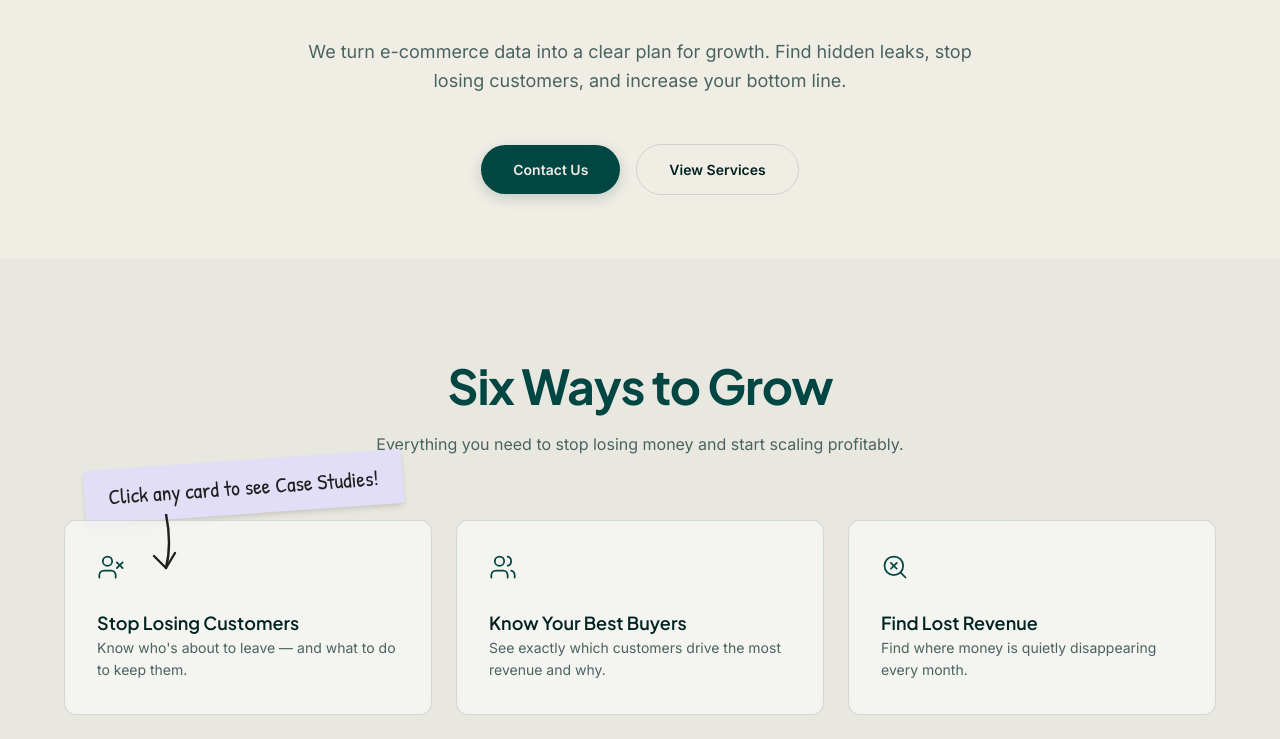
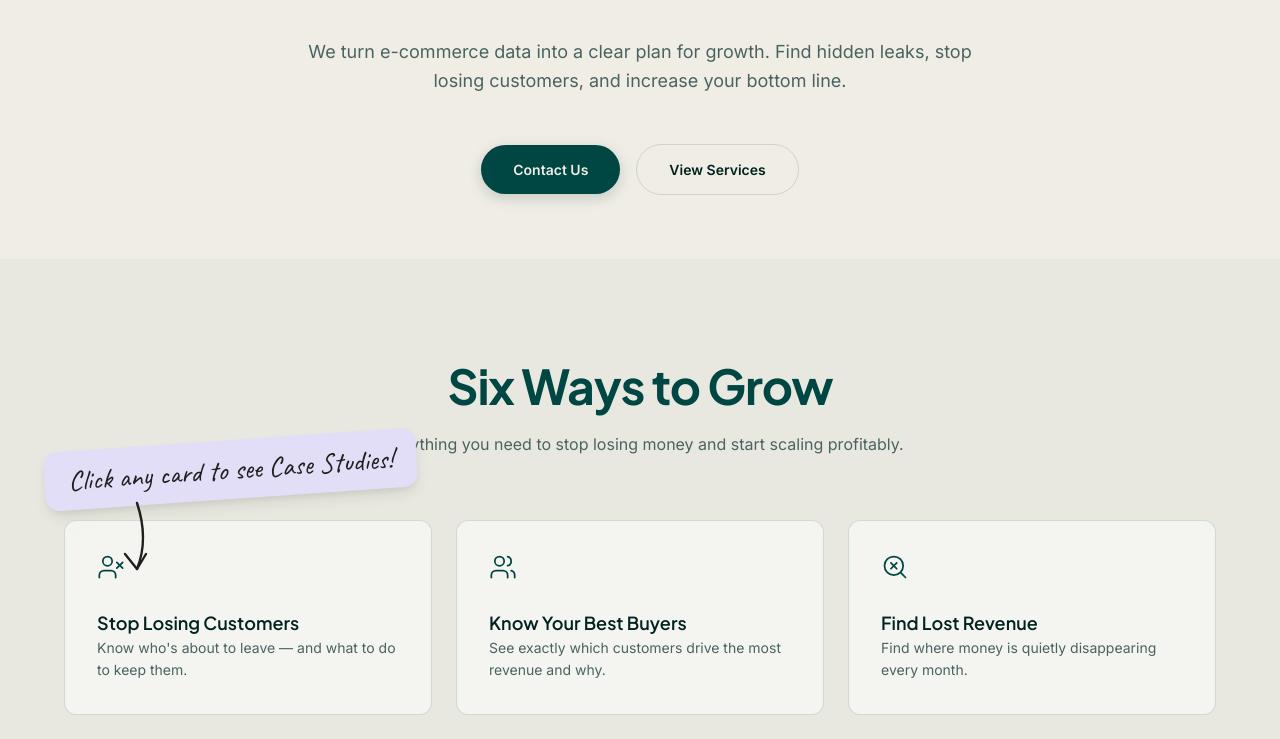
Before and after one commit to ali-zain-ai/Xelvant-site, a Next.js app: page / in a window 1280 px wide. Shown: the part 433-1172 px from the top of the page. Built offline with nearby package versions, Linux system fonts and the light colour scheme.

Commit message:
fix: use Caveat font, curve sticky note edges, adjust arrow positioning

```diff
--- a/app/page.tsx
+++ b/app/page.tsx
@@ -185,7 +185,7 @@ export default function Home() {
 
           <div className="relative max-w-5xl mx-auto">
             {/* The Hand-Drawn Annotation */}
-            <div className="absolute z-30 pointer-events-none" style={{ top: "-60px", left: "20px" }}>
+            <div className="absolute z-30 pointer-events-none" style={{ top: "-80px", left: "-20px" }}>
               <HandDrawnNote text="Click any card to see Case Studies!" />
             </div>
 
--- a/components/ui/HandDrawnNote.tsx
+++ b/components/ui/HandDrawnNote.tsx
@@ -1,5 +1,8 @@
 "use client";
 import { motion } from "framer-motion";
+import { Caveat } from "next/font/google";
+
+const caveat = Caveat({ subsets: ["latin"], display: "swap" });
 
 interface HandDrawnNoteProps {
   text: string;
@@ -20,16 +23,16 @@ export function HandDrawnNote({ text, className = "" }: HandDrawnNoteProps) {
           top: "100%",
           left: "20%",
           width: "60px",
-          height: "60px",
+          height: "80px",
           zIndex: 10
         }}
-        viewBox="0 0 100 100"
+        viewBox="0 0 100 120"
         fill="none"
         xmlns="http://www.w3.org/2000/svg"
       >
         {/* The swooping arrow path pointing down */}
         <motion.path
-          d="M 30,0 Q 40,50 30,90"
+          d="M 30,0 Q 50,60 30,110"
           stroke="#1f1f1f"
           strokeWidth="4"
           strokeLinecap="round"
@@ -41,7 +44,7 @@ export function HandDrawnNote({ text, className = "" }: HandDrawnNoteProps) {
         />
         {/* Arrow head */}
         <motion.path
-          d="M 10,70 L 30,90 L 45,65"
+          d="M 10,85 L 30,110 L 45,85"
           stroke="#1f1f1f"
           strokeWidth="4"
           strokeLinecap="round"
@@ -56,6 +59,7 @@ export function HandDrawnNote({ text, className = "" }: HandDrawnNoteProps) {
 
       {/* The Sticky Note */}
       <motion.div
+        className={caveat.className}
         initial={{ opacity: 0, scale: 0.8, rotate: 0 }}
         whileInView={{ opacity: 1, scale: 1, rotate: -4 }}
         viewport={{ once: true }}
@@ -63,14 +67,13 @@ export function HandDrawnNote({ text, className = "" }: HandDrawnNoteProps) {
         style={{
           backgroundColor: "#e2def8",
           padding: "12px 24px",
-          boxShadow: "0 4px 6px -1px rgba(0, 0, 0, 0.1), 0 2px 4px -1px rgba(0, 0, 0, 0.06)",
+          boxShadow: "0 8px 15px -3px rgba(0, 0, 0, 0.1), 0 4px 6px -2px rgba(0, 0, 0, 0.05)",
           display: "inline-block",
           whiteSpace: "nowrap",
-          fontFamily: "var(--font-patrick-hand)",
-          fontSize: "1.35rem",
+          fontSize: "1.75rem",
           color: "#1f1f1f",
           transformOrigin: "center",
-          borderRadius: "2px",
+          borderRadius: "14px",
         }}
       >
         {text}
```
